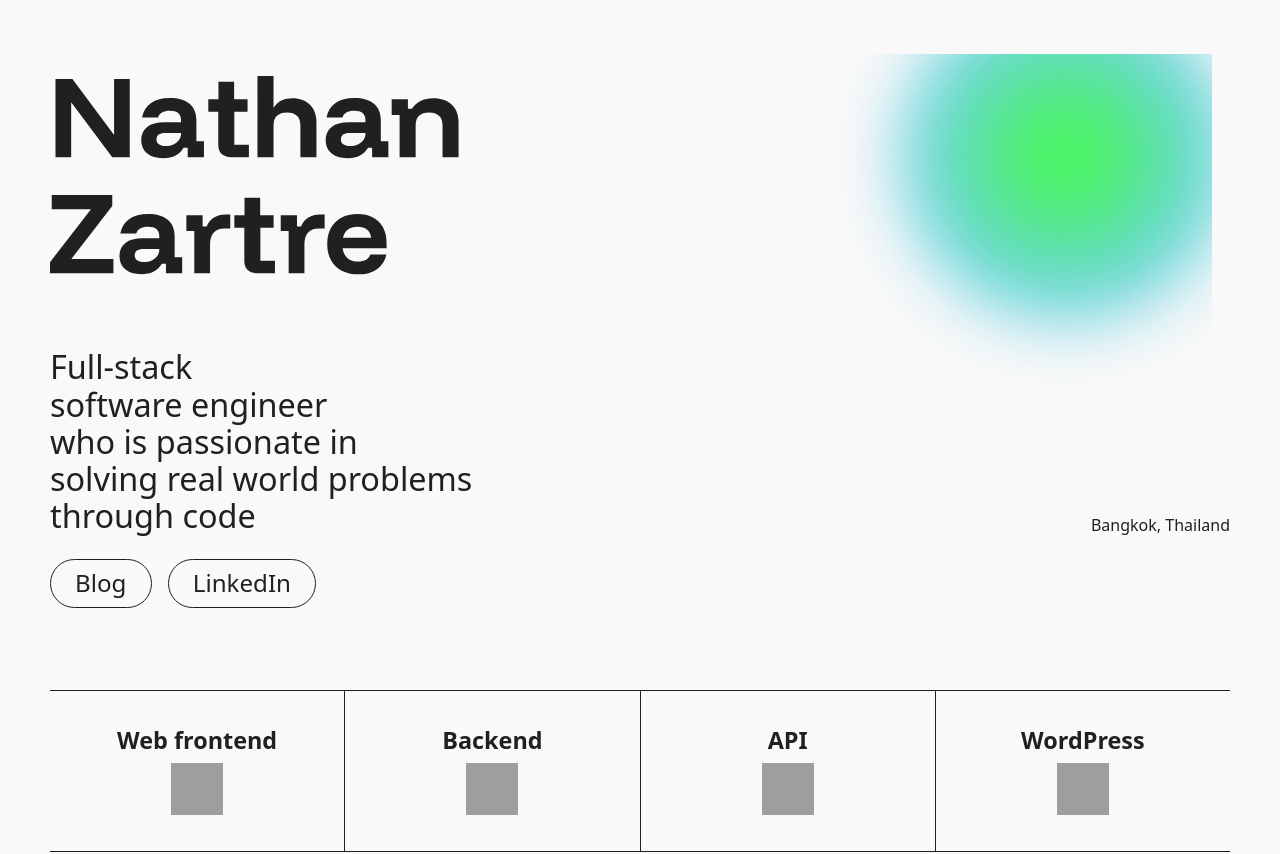
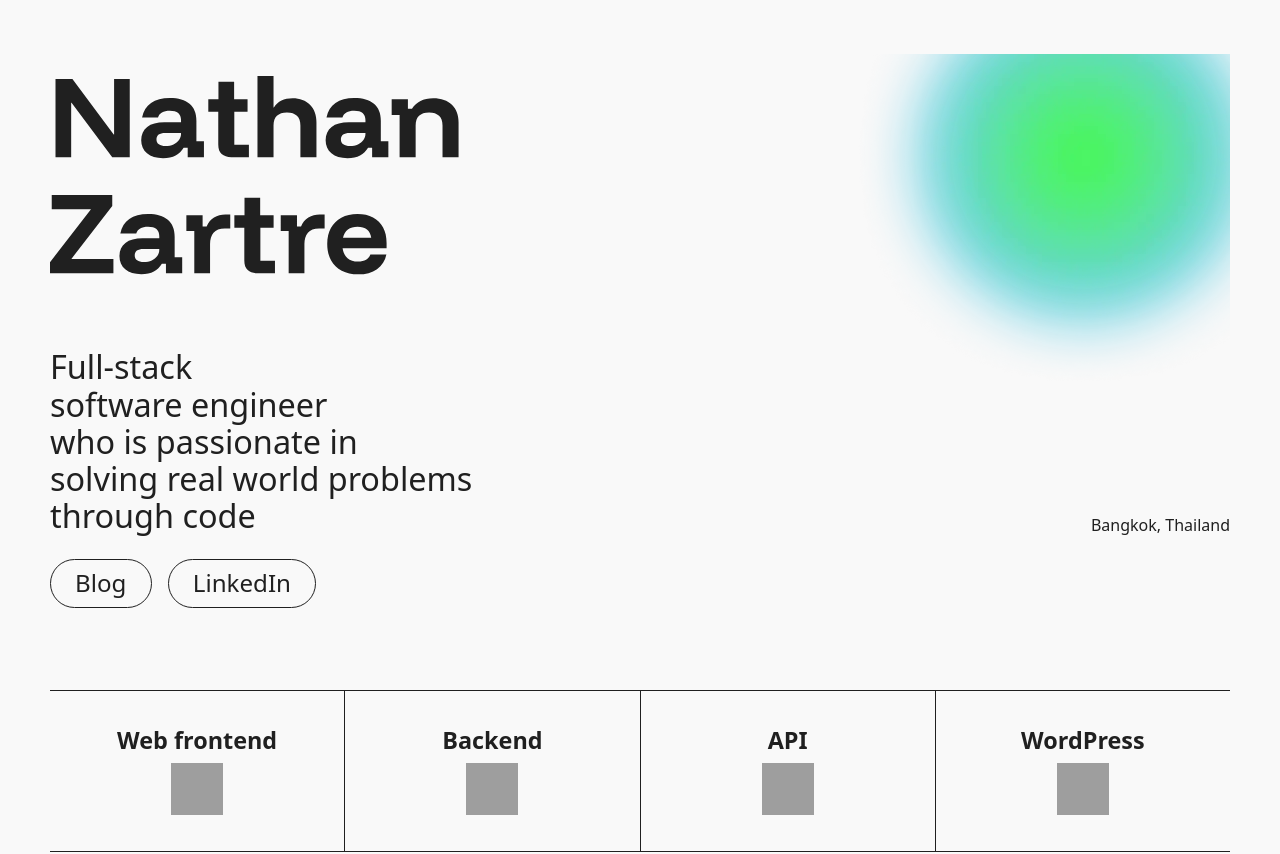
Before and after one commit to zartre/zartre-2024, an Astro site: page / in a window 1280 px wide. Shown: the top 854 px of the page. Built offline with nearby package versions, Linux system fonts and the light colour scheme; Astro itself is replaced by a stand-in of ours; no server answers; grey boxes are pictures that could not be loaded; a web font is replaced by a local one.

Commit message:
refactor: use png gradient blob

```diff
--- a/src/pages/index.astro
+++ b/src/pages/index.astro
@@ -1,9 +1,10 @@
 ---
+import { Image } from "astro:assets";
 import Button from "../components/Button.astro";
 import Buttons from "../components/Buttons.astro";
 import codeIcon from "../icons/icons8-code-50.png";
 import Layout from "../layouts/Layout.astro";
-import { Image } from "astro:assets";
+import heroBlob from "../visuals/blob-frame.webp";
 
 const blogURL = import.meta.env.VITE_BLOG_URL;
 const linkedInURL = "https://linkedin.com/in/zartre";
@@ -27,51 +28,7 @@ const projects = [
 <Layout title="Nathan Zartre">
   <main>
     <section id="hero" class="container-padded">
-      <svg
-        width="377"
-        height="333"
-        viewBox="0 0 377 333"
-        fill="none"
-        xmlns="http://www.w3.org/2000/svg"
-        id="hero-blob"
-      >
-        <g filter="url(#filter0_f_2003_6)">
-          <circle cx="231" cy="102" r="166" fill="url(#paint0_radial_2003_6)"
-          ></circle>
-        </g>
-        <defs>
-          <filter
-            id="filter0_f_2003_6"
-            x="0"
-            y="-129"
-            width="462"
-            height="462"
-            filterUnits="userSpaceOnUse"
-            color-interpolation-filters="sRGB"
-          >
-            <feFlood flood-opacity="0" result="BackgroundImageFix"></feFlood>
-            <feBlend
-              mode="normal"
-              in="SourceGraphic"
-              in2="BackgroundImageFix"
-              result="shape"></feBlend>
-            <feGaussianBlur
-              stdDeviation="32.5"
-              result="effect1_foregroundBlur_2003_6"></feGaussianBlur>
-          </filter>
-          <radialGradient
-            id="paint0_radial_2003_6"
-            cx="0"
-            cy="0"
-            r="1"
-            gradientUnits="userSpaceOnUse"
-            gradientTransform="translate(231 102) rotate(90) scale(166)"
-          >
-            <stop stop-color="#41FF3E"></stop>
-            <stop offset="1" stop-color="#71CCF6"></stop>
-          </radialGradient>
-        </defs>
-      </svg>
+      <Image id="hero-blob" src={heroBlob} alt="Decorative blob" width="380" height="336" />
       <svg
         id="site-name"
         width="409"
@@ -233,15 +190,15 @@ const projects = [
         padding-top: 0
       @media screen and (max-width: $hero-small-breakpoint)
         margin-top: 1rem
+      #hero-blob
+        position: absolute
+        top: 0
+        right: 0
+        z-index: -10
+        @media screen and (max-width: $container-width)
+          top: -3em
+          right: 0
       svg
-        &#hero-blob
-          position: absolute
-          top: 0
-          right: 1em
-          z-index: -10
-          @media screen and (max-width: $container-width)
-            top: -3em
-            right: 0
         &#site-name
           margin-bottom: 70px
           @media screen and (max-width: $hero-mid-breakpoint)
```
Also changed, not shown: src/visuals/blob-frame.webp (added).
